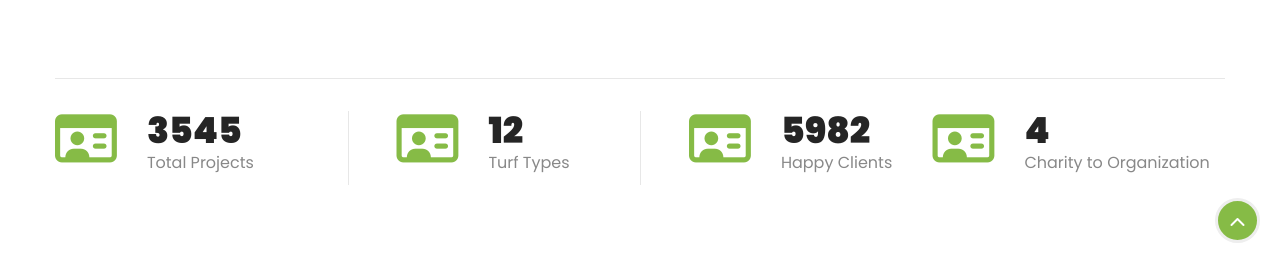
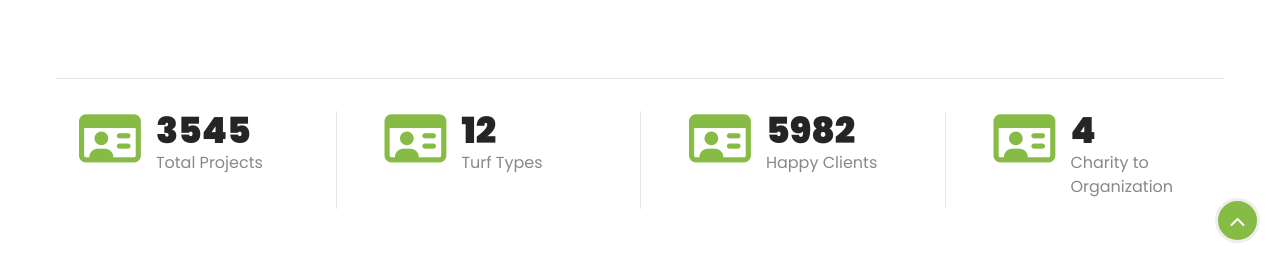
Before and after one commit to SujalLama/turfman, a website: page src/pages/about.html in a window 1280 px wide. Shown: the part 527-800 px from the top of the page. Drawn offline with Linux system fonts and the light colour scheme.

Commit message:
icon section complete

```diff
--- a/src/pages/about.html
+++ b/src/pages/about.html
@@ -267,9 +267,10 @@
 
     <!--Icon section-->
     <section class="my-25 px-7.5 sm:mx-auto sm:max-w-[540px] md:max-w-[720px] xl:px-3.5 large:max-w-[960px] xl:max-w-[1200px]">
-        <div class="my-12 border-t border-[#e7e7e7] md:flex md:flex-wrap">
-            <div class="flex  my-8 md:mb-0  md:w-1/2 large:w-1/4">
-                <div class=" mr-7.5  text-primary">
+        <div class="my-12 border-t border-[#e7e7e7] ">
+            <div class="md:flex md:flex-wrap large:justify-between  md:-mx-6">
+                <div class="flex  my-8 md:mb-0  md:w-1/2 large:w-1/3 xl:w-1/4 md:px-12 lg:px-8 xl:px-12">
+                    <div class=" mr-7.5 large:mr-3.5  text-primary">
                         <i class="fa-regular fa-id-card text-[55px]" ></i>
                     </div>
                     <div class="">
@@ -277,8 +278,8 @@
                         <p class="mb-2.5">Total Projects</p>
                     </div>
                 </div>
-            <div class="flex  my-8 md:mb-0  md:w-1/2 large:w-1/4 large:border-l large:border-[#e7e7e7] large:pl-12">
-                <div class=" mr-7.5  text-primary">
+                <div class="flex  my-8 md:mb-0  md:w-1/2 large:w-1/3 xl:w-1/4 md:border-l md:border-[#e7e7e7] md:px-12 lg:px-8 xl:px-12 ">
+                    <div class=" mr-7.5 large:mr-3.5  text-primary">
                         <i class="fa-regular fa-id-card text-[55px]" ></i>
                     </div>
                     <div class="">
@@ -286,8 +287,8 @@
                         <p class="mb-2.5">Turf Types</p>
                     </div>
                 </div>
-            <div class="flex  my-8 md:mb-0  md:w-1/2 large:w-1/4 large:border-l large:border-[#e7e7e7] large:pl-12">
-                <div class=" mr-7.5  text-primary">
+                <div class="flex  my-8 md:mb-0  md:w-1/2 large:w-1/3 xl:w-1/4 large:border-l large:border-[#e7e7e7] md:px-12 lg:px-8 xl:px-12">
+                    <div class=" mr-7.5 large:mr-3.5  text-primary">
                         <i class="fa-regular fa-id-card text-[55px]" ></i>
                     </div>
                     <div class="">
@@ -295,8 +296,8 @@
                         <p class="mb-2.5">Happy Clients</p>
                     </div>
                 </div>
-            <div class="flex  my-8 md:mb-0  md:w-1/2 large:w-1/4">
-                <div class=" mr-7.5  text-primary">
+                <div class="flex  my-8 md:mb-0  md:w-1/2 large:w-1/3 xl:w-1/4 md:border-l md:border-[#e7e7e7] md:px-12 large:border-l-0 xl:border-l xl:border-[#e7e7e7] lg:px-8 xl:px-12">
+                    <div class=" mr-7.5 large:mr-3.5  text-primary">
                         <i class="fa-regular fa-id-card text-[55px]" ></i>
                     </div>
                     <div class="">
@@ -304,7 +305,7 @@
                         <p class="mb-2.5">Charity to Organization</p>
                     </div>
                 </div>
-
+            </div>
         </div>
     </section>
     <!--End of Icon section-->
```
Also changed, not shown: dist/output.css, 1 other file. Lines whose indentation alone changed are shown as unchanged.
